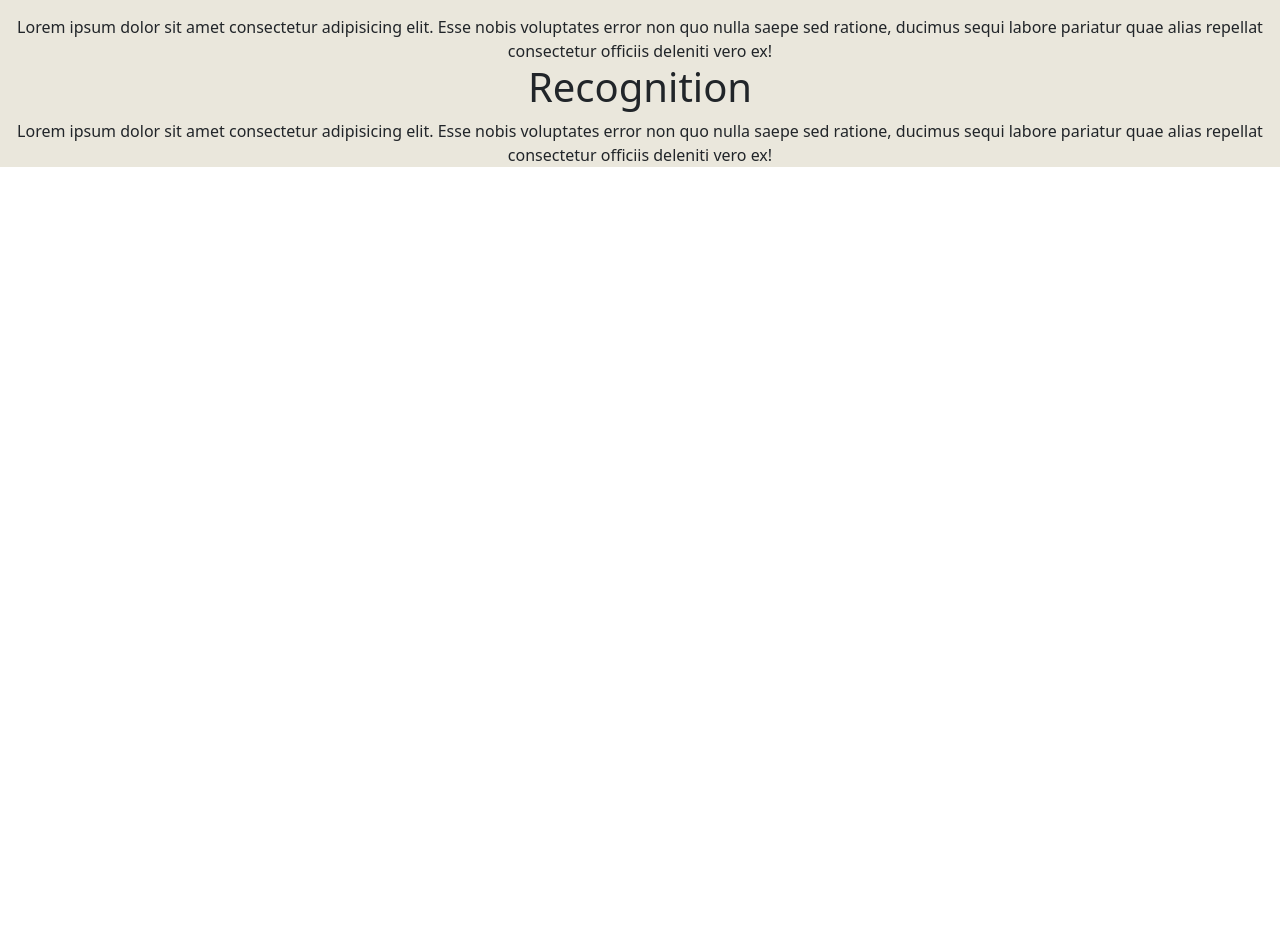
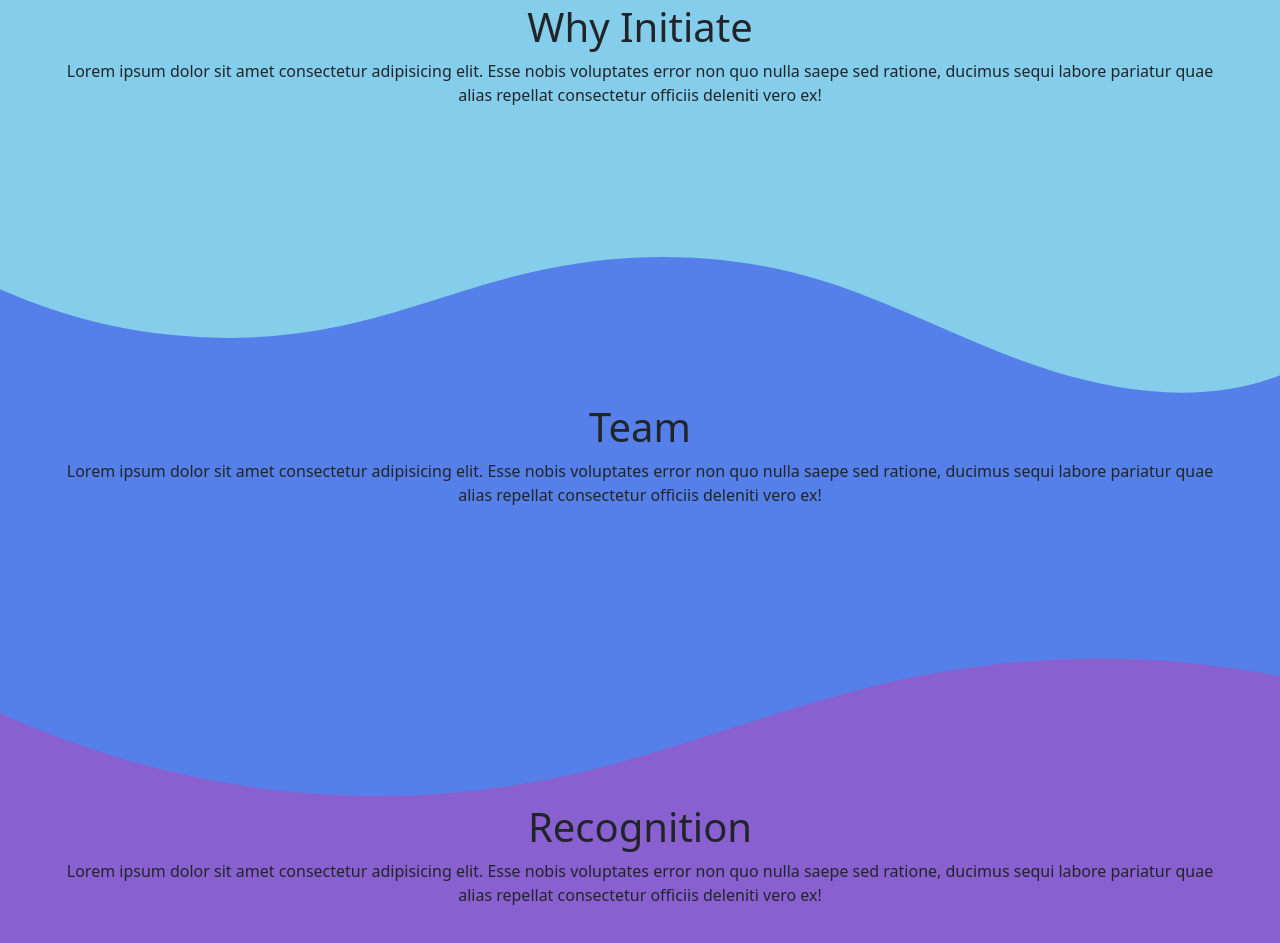
Before and after one commit to gauthamdk/Initiate, a React (Create React App) app: page / in a window 1280 px wide. Shown: the part 201-1144 px from the top of the page. Before the commit the page ends 800 px from the top, so only its background shows below. Built offline with nearby package versions, Linux system fonts and the light colour scheme.

Commit message:
basic color scheme

```diff
--- a/src/components/About.tsx
+++ b/src/components/About.tsx
@@ -1,13 +1,13 @@
 import React from "react";
-import "../styles/About.css";
+import "../styles/App.css";
 import Container from "react-bootstrap/Container";
 import Row from "react-bootstrap/Row";
 
 export default function About() {
   return (
-    <Container fluid className="bg-about">
+    <Container fluid className="about_color section p-5">
       <Row>
-        <h1>About</h1>
+        <h1>Why Initiate</h1>
         <div>
           Lorem ipsum dolor sit amet consectetur adipisicing elit. Esse nobis
           voluptates error non quo nulla saepe sed ratione, ducimus sequi labore
--- a/src/components/Navigation.tsx
+++ b/src/components/Navigation.tsx
@@ -1,5 +1,5 @@
 import React from "react";
-import "../styles/Navbar.css";
+import "../styles/App.css";
 import Navbar from "react-bootstrap/Navbar";
 import Container from "react-bootstrap/Container";
 import Nav from "react-bootstrap/Nav";
@@ -7,7 +7,7 @@ import Nav from "react-bootstrap/Nav";
 export default function Navigation() {
   return (
     <div>
-      <Navbar variant="light" expand="lg" className="bg">
+      <Navbar variant="light" expand="lg" className="about_color">
         <Container>
           <Navbar.Brand href="#home">Initiate</Navbar.Brand>
           <Navbar.Toggle aria-controls="basic-navbar-nav" />
--- a/src/components/Recognition.tsx
+++ b/src/components/Recognition.tsx
@@ -1,11 +1,11 @@
 import React from "react";
-import "../styles/Recog.css";
+import "../styles/App.css";
 import Container from "react-bootstrap/Container";
 import Row from "react-bootstrap/Row";
 
 export default function Recognition() {
   return (
-    <Container fluid className="bg-recog">
+    <Container fluid className="recog_color section p-5">
       <Row>
         <h1>Recognition</h1>
         <div>
@@ -14,6 +14,19 @@ export default function Recognition() {
           pariatur quae alias repellat consectetur officiis deleniti vero ex!
         </div>
       </Row>
+      <div className="team_waves">
+        <svg
+          data-name="Layer 1"
+          xmlns="http://www.w3.org/2000/svg"
+          viewBox="0 0 1200 120"
+          preserveAspectRatio="none"
+        >
+          <path
+            d="M321.39,56.44c58-10.79,114.16-30.13,172-41.86,82.39-16.72,168.19-17.73,250.45-.39C823.78,31,906.67,72,985.66,92.83c70.05,18.48,146.53,26.09,214.34,3V0H0V27.35A600.21,600.21,0,0,0,321.39,56.44Z"
+            className="shape-fill"
+          ></path>
+        </svg>
+      </div>
     </Container>
   );
 }
--- a/src/components/Team.tsx
+++ b/src/components/Team.tsx
@@ -1,11 +1,11 @@
 import React from "react";
-import "../styles/Team.css";
+import "../styles/App.css";
 import Container from "react-bootstrap/Container";
 import Row from "react-bootstrap/Row";
 
 export default function Team() {
   return (
-    <Container fluid className="bg-team">
+    <Container fluid className="team_color section p-5">
       <Row>
         <h1>Team</h1>
         <div>
@@ -14,6 +14,19 @@ export default function Team() {
           pariatur quae alias repellat consectetur officiis deleniti vero ex!
         </div>
       </Row>
+      <div className="about_waves">
+        <svg
+          data-name="Layer 1"
+          xmlns="http://www.w3.org/2000/svg"
+          viewBox="0 0 1200 120"
+          preserveAspectRatio="none"
+        >
+          <path
+            d="M321.39,56.44c58-10.79,114.16-30.13,172-41.86,82.39-16.72,168.19-17.73,250.45-.39C823.78,31,906.67,72,985.66,92.83c70.05,18.48,146.53,26.09,214.34,3V0H0V27.35A600.21,600.21,0,0,0,321.39,56.44Z"
+            className="shape-fill"
+          ></path>
+        </svg>
+      </div>
     </Container>
   );
 }
--- a/src/styles/About.css
+++ /dev/null
@@ -1,3 +0,0 @@
-.bg-about {
-  background-color: #eae7dc;
-}
--- a/src/styles/App.css
+++ b/src/styles/App.css
@@ -1,3 +1,63 @@
 .App {
   text-align: center;
 }
+
+.team_color {
+  background: #5680e9;
+}
+
+.about_color {
+  background: #84ceeb;
+}
+
+.recog_color {
+  background: #8860d0;
+}
+
+.section {
+  position: relative;
+  min-height: 400px;
+  display: flex;
+  justify-content: center;
+  align-items: center;
+}
+
+.team_waves {
+  position: absolute;
+  top: 0;
+  left: 0;
+  width: 100%;
+  overflow: hidden;
+  line-height: 0;
+}
+
+.team_waves svg {
+  position: relative;
+  display: block;
+  width: calc(166% + 1.3px);
+  height: 255px;
+}
+
+.team_waves .shape-fill {
+  fill: #5680e9;
+}
+
+.about_waves {
+  position: absolute;
+  top: 0;
+  left: 0;
+  width: 100%;
+  overflow: hidden;
+  line-height: 0;
+}
+
+.about_waves svg {
+  position: relative;
+  display: block;
+  width: calc(100% + 1.3px);
+  height: 150px;
+}
+
+.about_waves .shape-fill {
+  fill: #84ceeb;
+}
--- a/src/styles/Navbar.css
+++ /dev/null
@@ -1,3 +0,0 @@
-.bg {
-  background-color: #e98074;
-}
--- a/src/styles/Recog.css
+++ /dev/null
@@ -1,3 +0,0 @@
-.bg-recog {
-  background-color: #eae7dc;
-}
--- a/src/styles/Team.css
+++ /dev/null
@@ -1,3 +0,0 @@
-.bg-team {
-  background-color: #eae7dc;
-}
```
